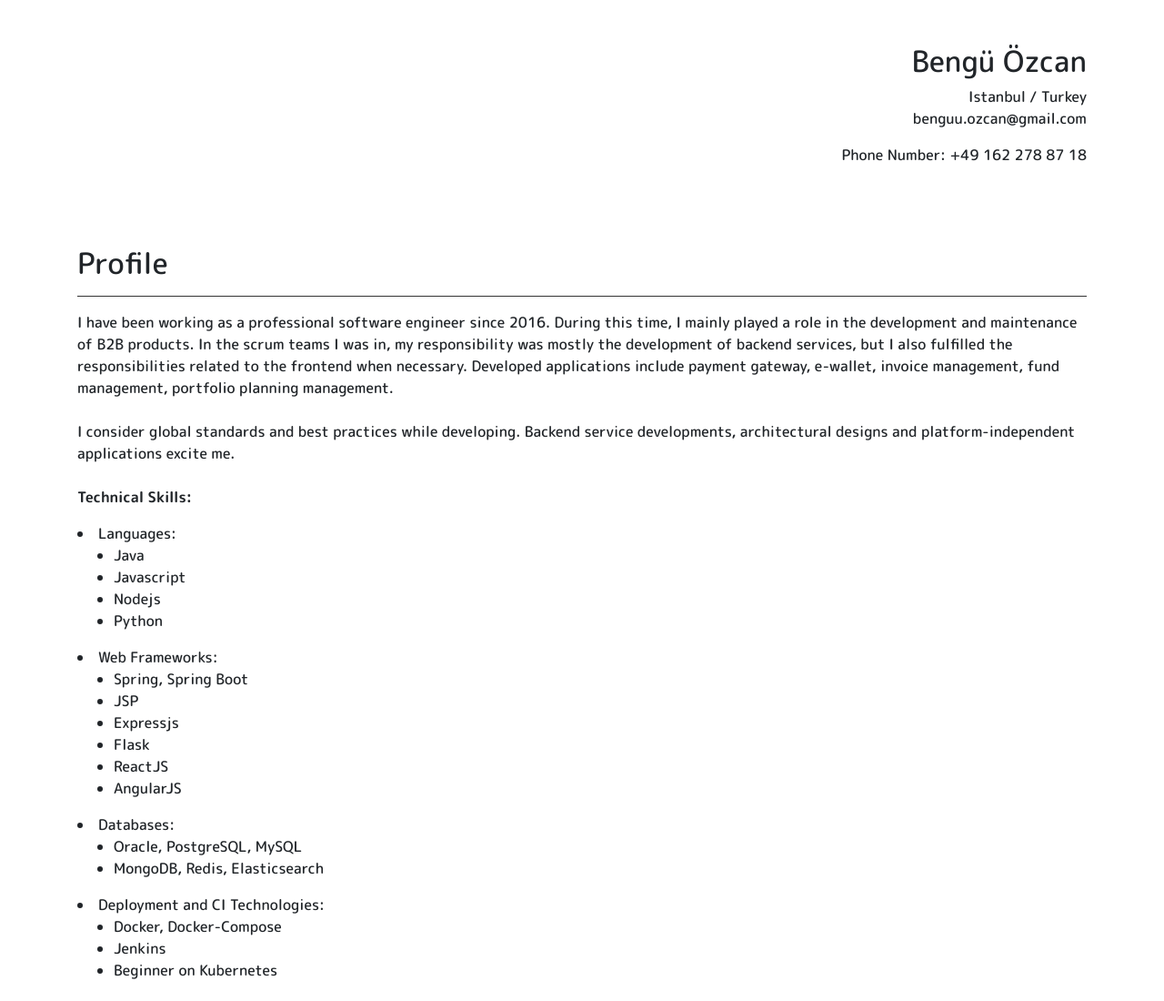
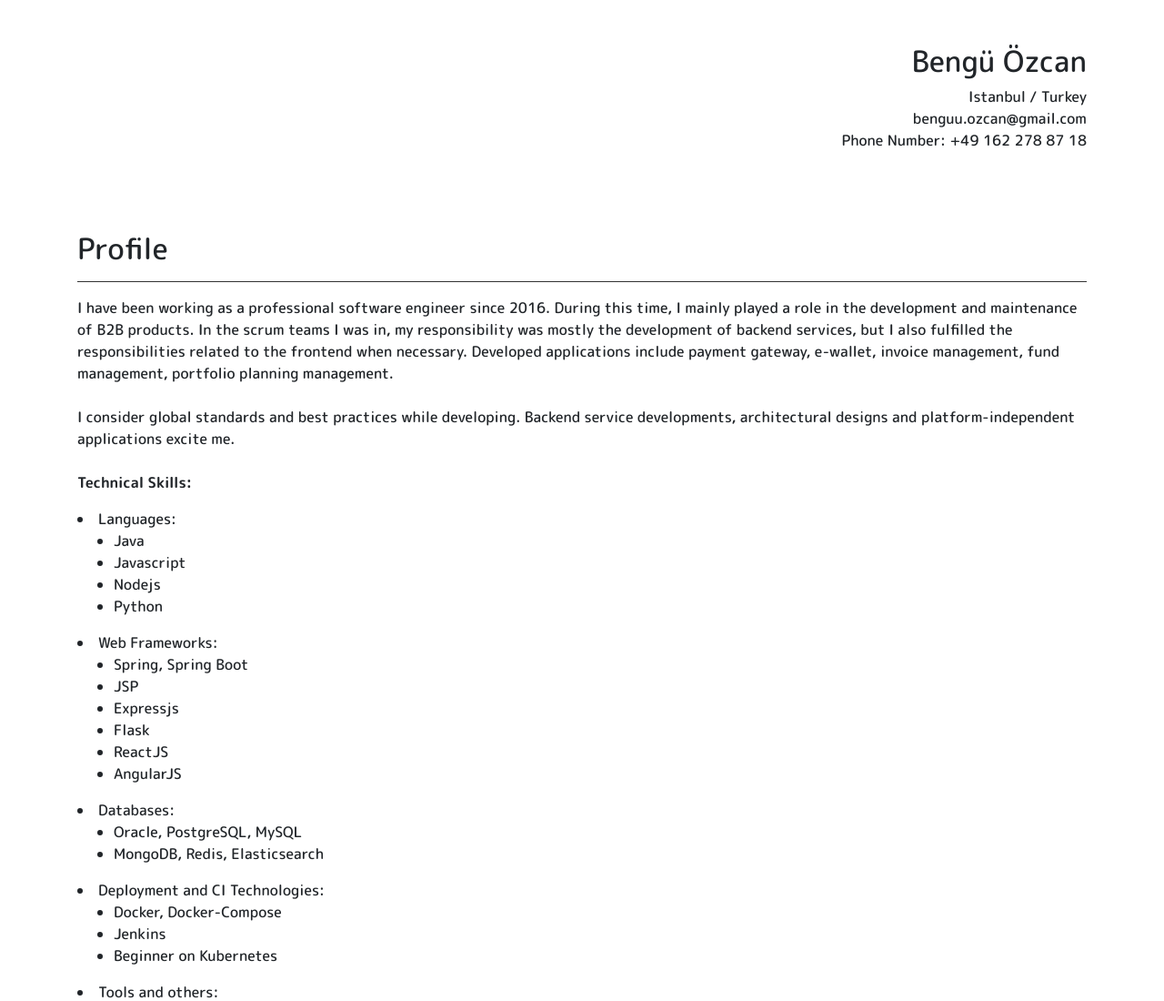
Before and after one commit to benguozcan/benguozcan.github.io, a plain HTML site: page index.html in a window 1280 px wide. Shown: the top 1100 px of the page at 91% size. Drawn offline with Linux system fonts and the light colour scheme.

Commit message:
Update index.html

```diff
--- a/index.html
+++ b/index.html
@@ -27,8 +27,7 @@
         <br />
         <br />
         <h2 align="right">Bengü Özcan</h2>
-        <p align="right">Istanbul / Turkey <br />benguu.ozcan@gmail.com</p>
-        <p align="right">Phone Number: +49 162 278 87 18</p>
+        <p align="right">Istanbul / Turkey <br />benguu.ozcan@gmail.com <br />Phone Number: +49 162 278 87 18</p>
         <br />
         <br />
         <br />
```
